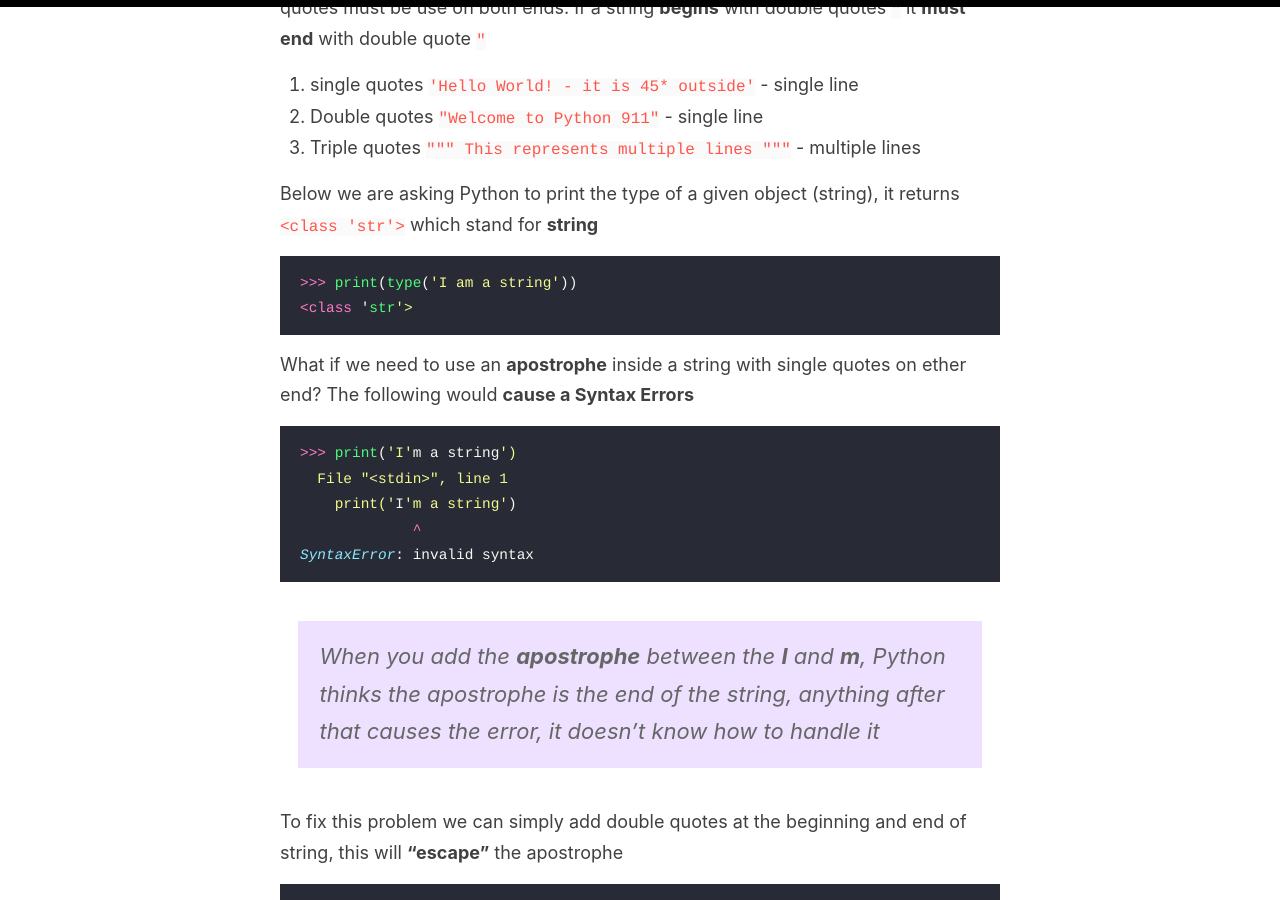
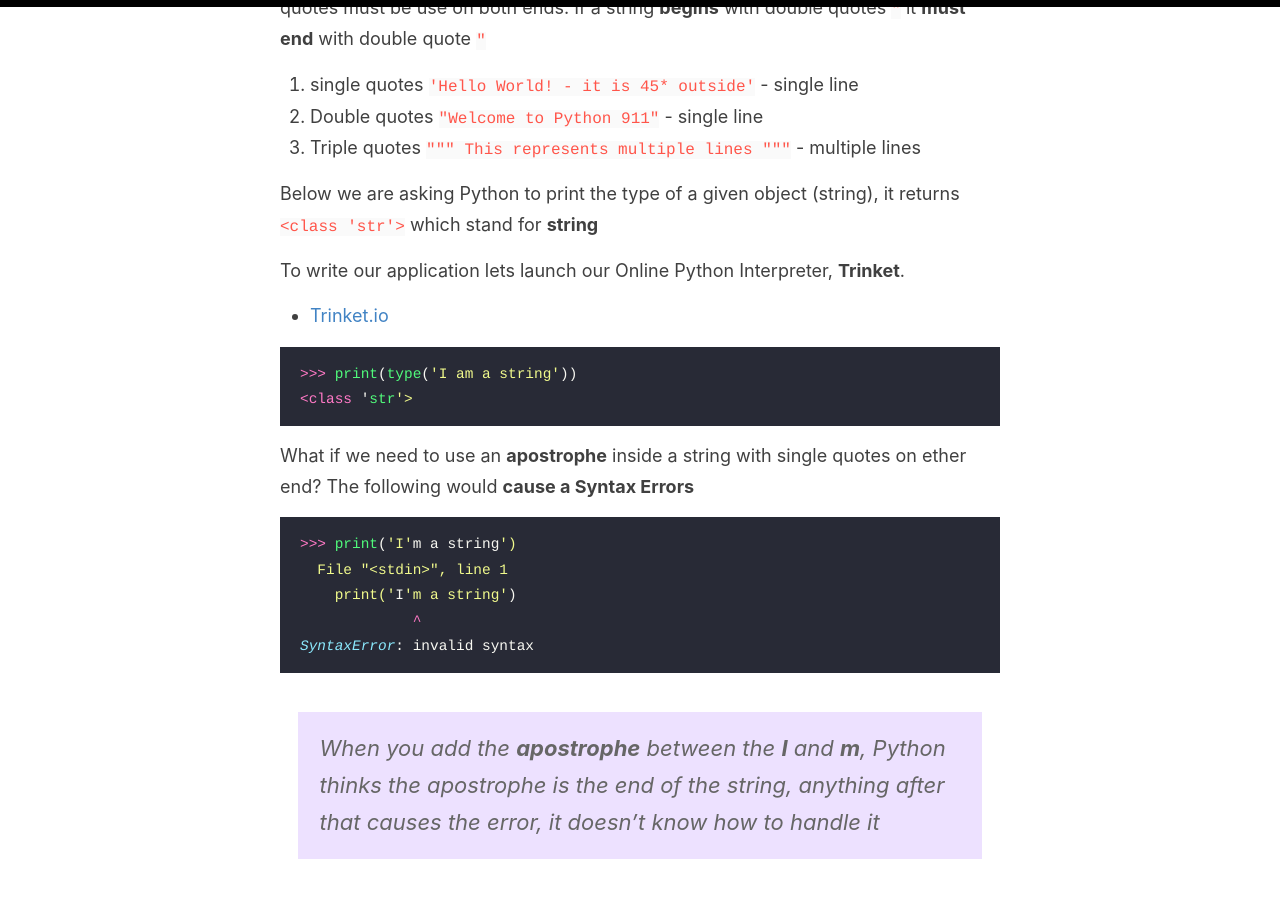
Before and after one commit to KikeVen/python911, a Jekyll site: the page built from _posts/2019-9-29-user-input-03.md, in a window 1280 px wide and 900 px high, scrolled down 1130 px. Built offline with Jekyll 4.4.1, drawn with Linux system fonts in a browser that asks for light colours.

Commit message:
trinket update

````diff
--- a/_posts/2019-9-29-user-input-03.md
+++ b/_posts/2019-9-29-user-input-03.md
@@ -33,6 +33,10 @@ By using quoats we can express strings literals in three ways, the same  type of
 3. Triple quotes `""" This represents multiple lines """` - multiple lines
 
 Below we are asking Python to print the type of a given object (string), it returns `<class 'str'>` which stand for **string**
+
+To write our application lets launch our Online Python Interpreter, **Trinket**.
+
+* [Trinket.io](https://trinket.io/embed/python3/c0a3e920df)
 
 ```python
 >>> print(type('I am a string'))
````
Also changed, not shown: _posts/2019-10-1-Hello-World-01.md (+0 -2 lines).
